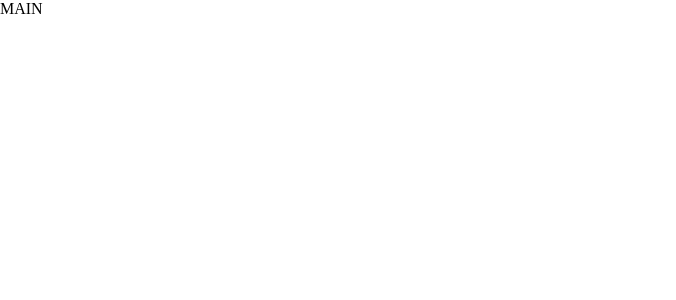
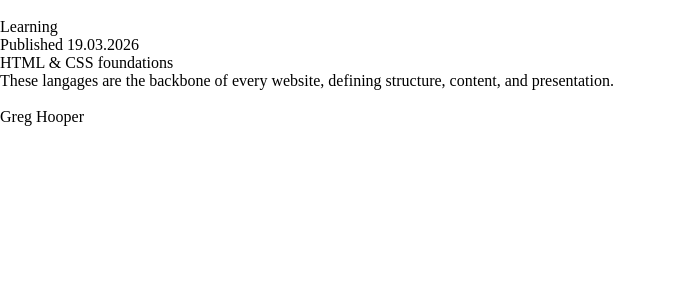
Before and after one commit to ltaverni/frontend-mentor_blog-preview, a React (Vite) app: page / in a window 1280 px wide. Shown: the top 300 px of the page, without its empty margins (0-676 px from the left). Built offline with nearby package versions, Linux system fonts and the light colour scheme.

Commit message:
create html skelleton of page

```diff
--- a/src/App.jsx
+++ b/src/App.jsx
@@ -1,11 +1,78 @@
 import { useState } from 'react'
 import './App.css'
 
-function App() {
+const Footer = () => {
+    return (
+        <div className='footer'>
+            <div className='picture'>
+                <img></img>
+            </div>
+            <div className='name'>
+                Greg Hooper
+            </div>
+        </div>
+    )
+}
+
+const Text = () => {
+    return (
+        <div className='text'>
+            These langages are the backbone of every website, defining structure, content, and presentation.
+        </div>
+    )
+}
+
+const Title = () => {
+    return (
+        <div className='title'>
+            HTML & CSS foundations
+        </div>
+    )
+}
+
+const Date = () => {
+    return (
+        <div className='date'>
+            Published 19.03.2026
+        </div>
+    )
+}
+
+const Category = () => {
+    return (
+        <div className='category'>
+            Learning
+        </div>
+    )
+}
+
+const Image = () => {
+    return (
+        <div className='image'>
+            <img></img>
+        </div>
+    )
+}
+
+const Card = () => {
+    return (
+        <div className='card'>
+            <Image />
+            <Category />
+            <Date />
+            <Title />
+            <Text />
+            <Footer />
+        </div>
+    )
+}
+
+
+const App = () => {
 
   return (
     <div className='main'>
-        MAIN
+        <Card />
     </div>
   )
 }
```
